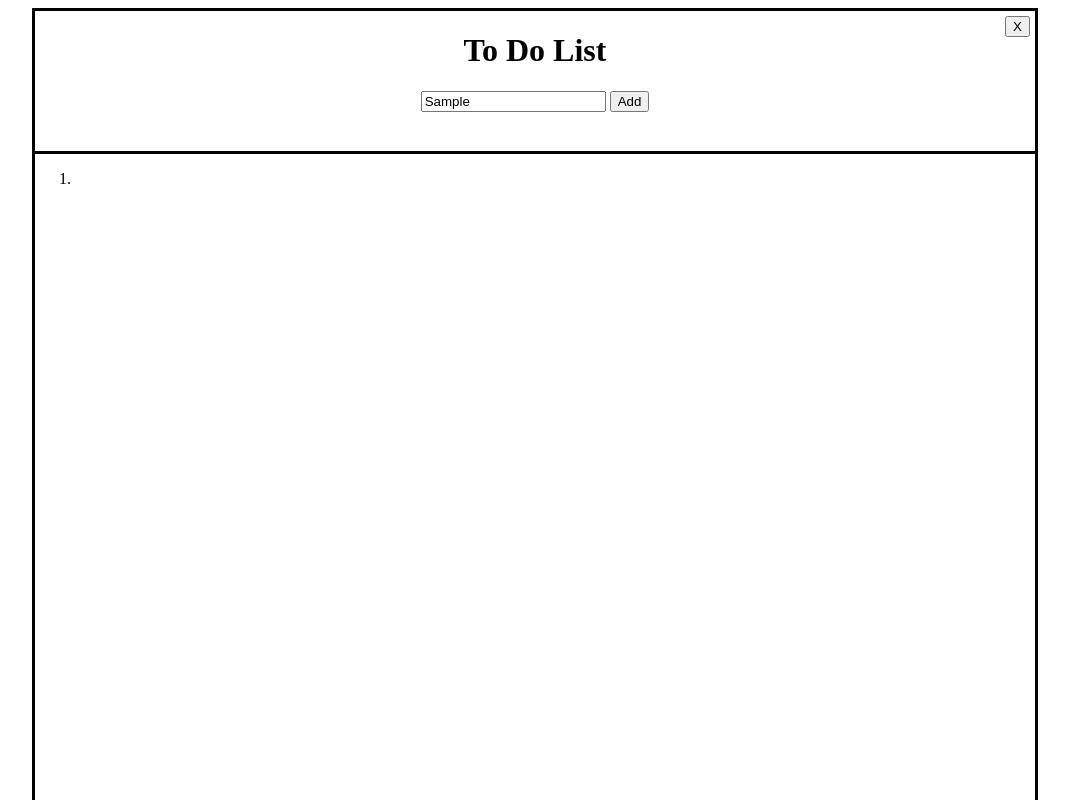
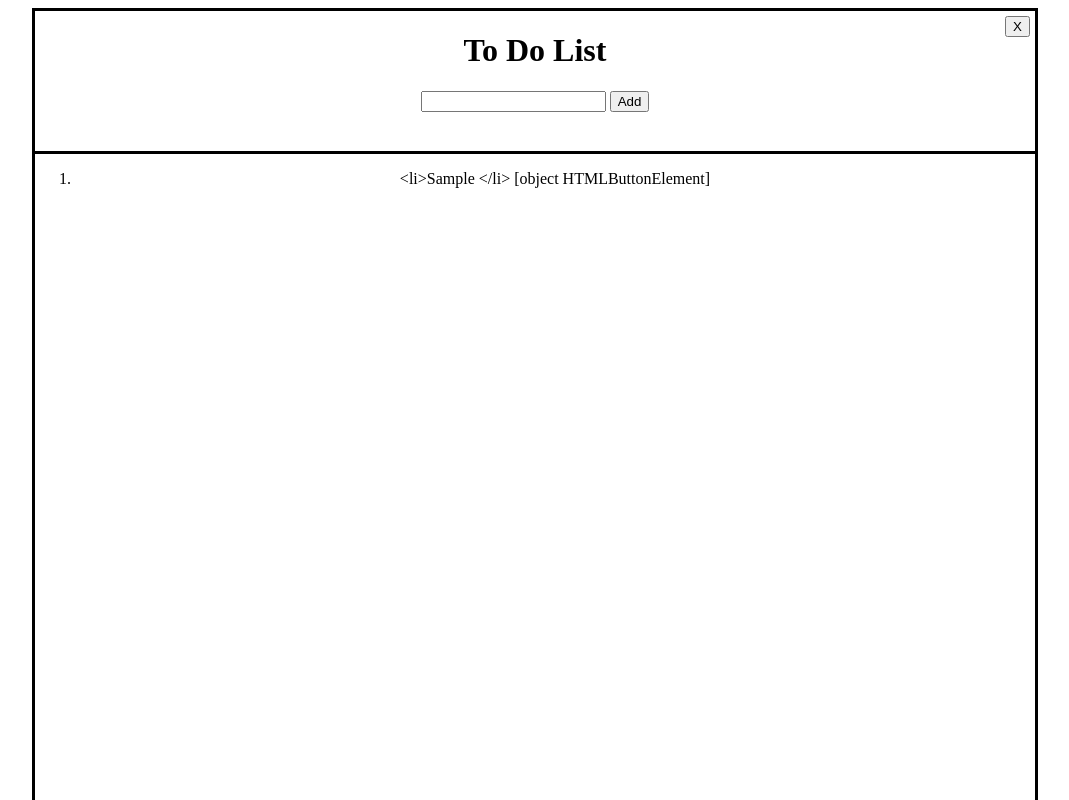
Before and after one commit to JakeWong462/First-Repo, a plain HTML site: page to-do-list.html in a window 1280 px wide. Both pictures are taken after typing "Sample" into the empty fields and a click on the button "Add". Shown: the top 800 px of the page, without its empty margins (105-1174 px from the left). Drawn offline with Linux system fonts and the light colour scheme.

```diff
--- a/to-do-list.html
+++ b/to-do-list.html
@@ -40,11 +40,12 @@
       <input type="text" />
       <button id="to-do-button">Add</button>
     </div>
+
     <div class="list-border">
-      <ol>
-        <li></li>
-      </ol>
+      <ol></ol>
     </div>
+
+    <button id="list-x-button">X</button>
     <script src="to-do-list.js"></script>
   </body>
 </html>
--- a/to-do-list.js
+++ b/to-do-list.js
@@ -1,21 +1,24 @@
-const addInput = document.querySelector('.title-border input[type="text"]');
+const addInput = document.querySelector(".title-border input");
 const addBtn = document.getElementById("to-do-button");
 const tasksList = document.querySelector(".list-border ol");
+const listXBtn = document.getElementById("list-x-button");
 
-addBtn.addEventListener("click", addtask);
+addBtn.addEventListener("click", addTask);
 
-function addTask() {
-  const inpValue = addInput.inpValue.trim();
-  if (inputValue != "") {
-    alert("task required");
+function addTask(event) {
+  if (event) {
+    event.preventDefault();
+  }
+  const inpValue = addInput.value.trim();
+
+  if (inpValue === "") {
+    alert("Task required");
   } else {
-    const listItems = document.createElement("li");
-    listItemsHTML = inpValue.Value;
+    const listItem = document.createElement("li");
+    //work on delete button//
+    listItem.textContent = `<li>${inpValue} </li> ${listXBtn}`;
+
+    tasksList.appendChild(listItem);
+    addInput.value = "";
   }
 }
-function showItem() {
-  listItems.push(listItems);
-  for (let i = 0; i < listItems.length; i++) {
-    tasksList.appendChild(listItems[i]);
-  }
-}
```
